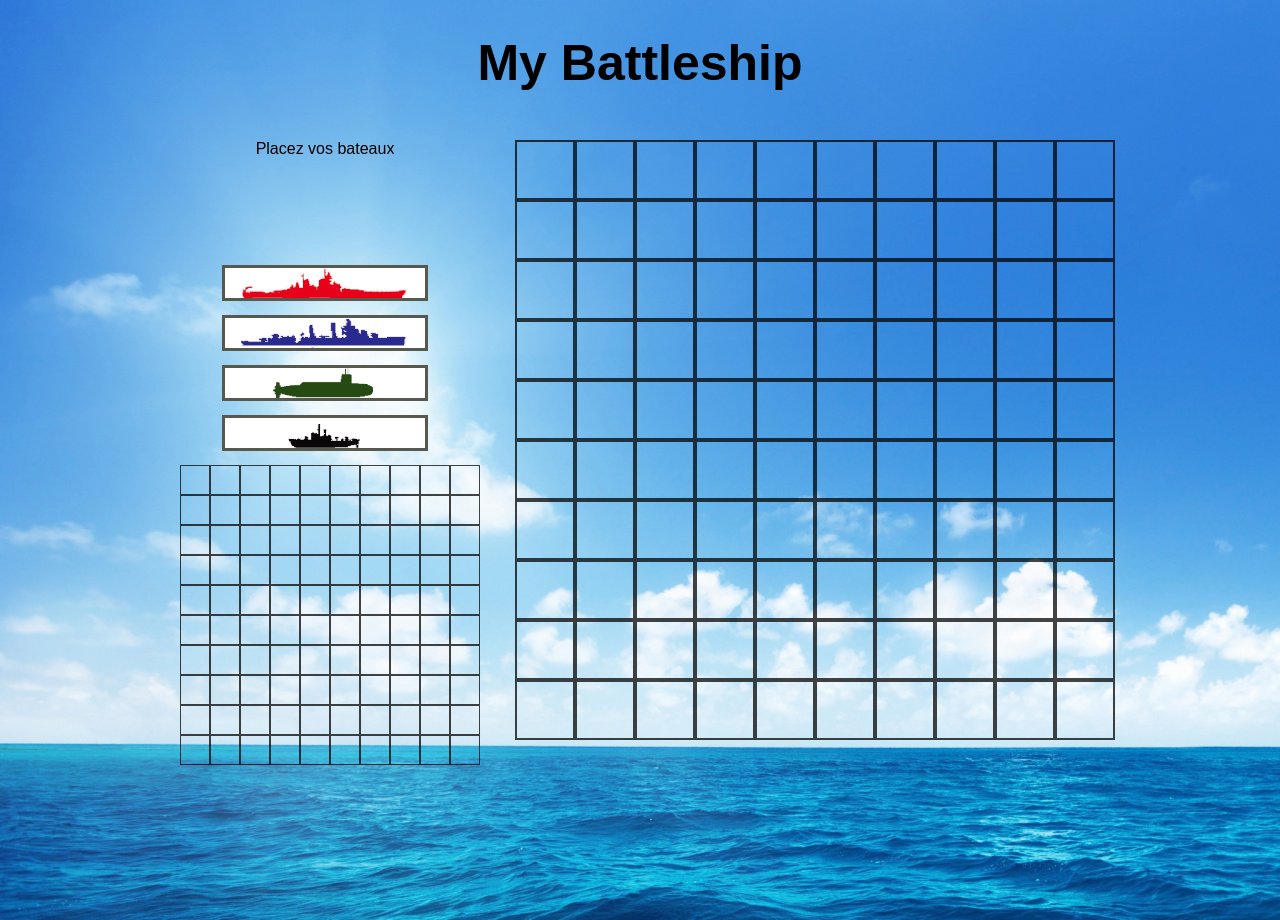
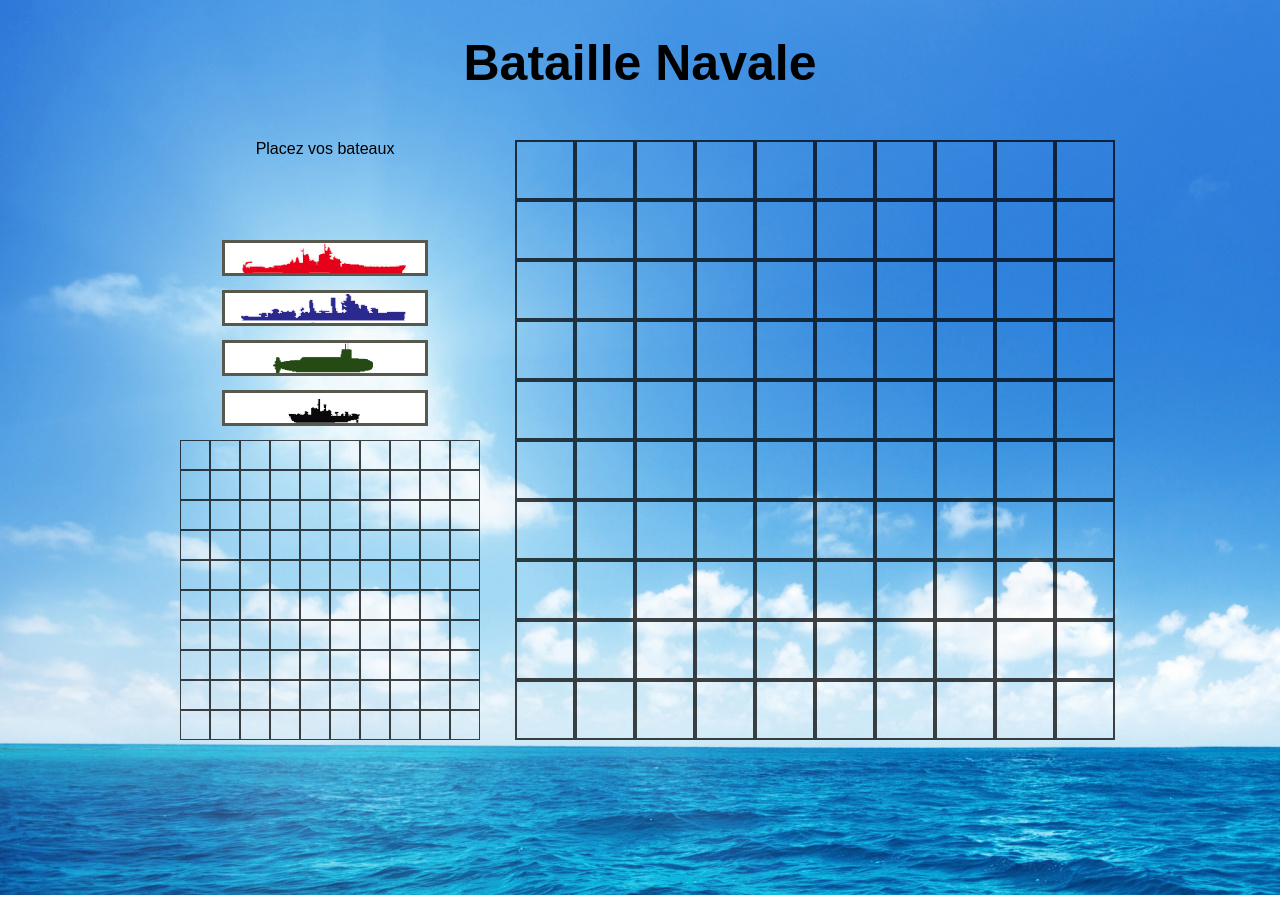
Before and after one commit to EiightDev/BatailleNavale, a plain HTML site: page index.html in a window 1280 px wide. After the commit the page ends 895 px from the top, so only its background shows below. Drawn offline with Linux system fonts and the light colour scheme.

Commit message:
fix style

```diff
--- a/css/main.css
+++ b/css/main.css
@@ -74,7 +74,7 @@ body
 .game-info {
     overflow: auto;
     width: 100%;
-    height: 115px;
+    height: 90px;
     text-align: center;
 }
 
--- a/index.html
+++ b/index.html
@@ -3,7 +3,7 @@
     <head>
         <meta charset="utf-8">
         <meta http-equiv="X-UA-Compatible" content="IE=edge,chrome=1">
-        <title>My BattleShip</title>
+        <title>Bataille Navale</title>
         <meta name="description" content="">
         <meta name="viewport" content="width=device-width, initial-scale=1">
 
@@ -12,7 +12,7 @@
     </head>
     <body>
         <div class="main-container">
-            <h1>My Battleship</h1>
+            <h1>Bataille Navale</h1>
 
             <div class="left column">
 
```
